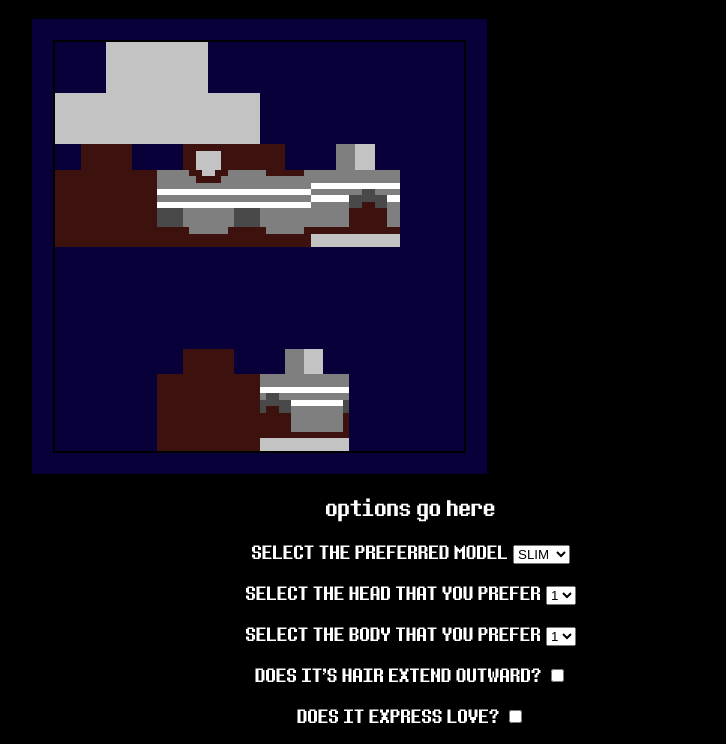
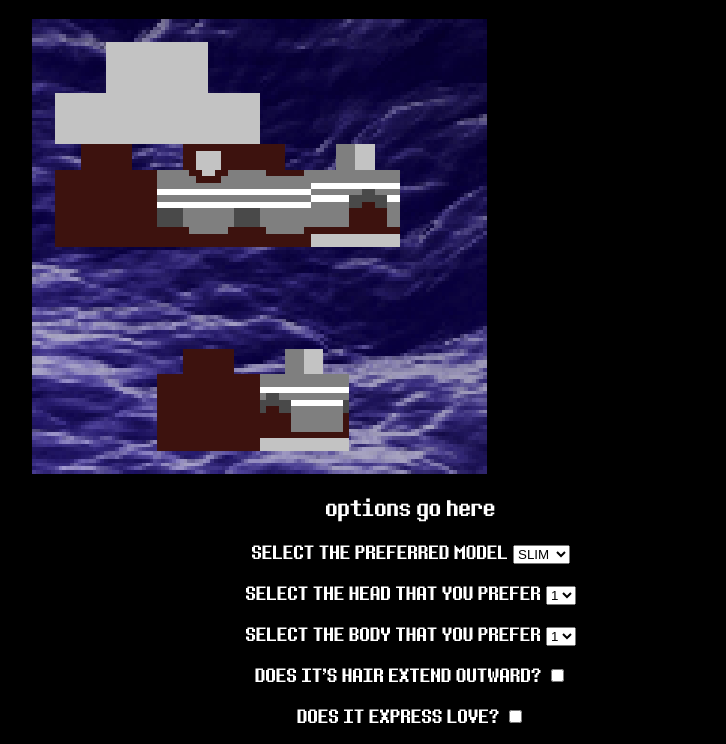
Before and after one commit to Vortigern-The-Grey/WEBPAGE_GONERMAKER_MINECRAFT, a plain HTML site: page index.html in a window 1280 px wide. Shown: the part 72-816 px from the top of the page, without its empty margins (229-955 px from the left). Drawn offline with Linux system fonts and the light colour scheme.

Commit message:
IMAGE_DEPTHS bg hehehe

```diff
--- a/css/styles.css
+++ b/css/styles.css
@@ -22,7 +22,6 @@ h1, h3, h4, label {
   margin-left: auto;
   margin-right: auto;
   image-rendering: pixelated;
-  border: 2px solid black;
 }
 
 .box_container {
@@ -36,8 +35,12 @@ h1, h3, h4, label {
 }
 
 .sprite_box {
+  background-image: url(IMAGE_DEPTHS.png);
+  background-size: cover;
+  background-position: center;
+  background-repeat: no-repeat;
+  image-rendering: pixelated;
   aspect-ratio: 1 / 1;
-  background-color: #080039;
   display: grid;
   place-items: center;
 }
```
Also changed, not shown: css/IMAGE_DEPTHS.PNG (added).
